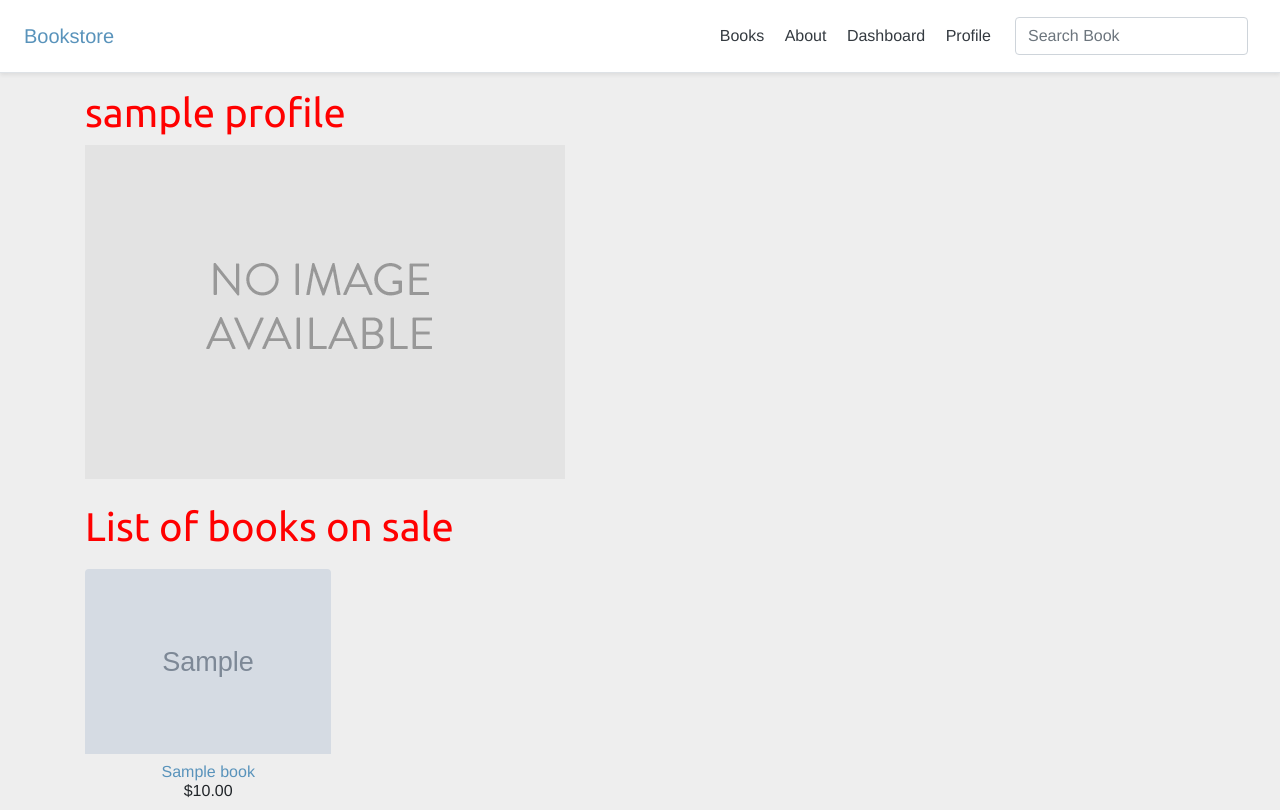
After one commit to Alimov-8/django-bookstore-app, a Django app: a page that uses templates/_base.html in a window 1280 px wide. The commit adds this page. Run offline with Django 3.2, Linux system fonts and the light colour scheme; a user stored in the database is signed in; tables that the repository leaves empty hold one stand-in row (values such as "Sample post"); grey boxes marked "Sample" are stand-in pictures; parts of the project's set-up code (start-up, migrations or seed data) failed here and were passed over; some libraries are stand-ins or nearby versions.

Commit message:
Dashboard View added

```diff
--- a/accounts/urls.py
+++ b/accounts/urls.py
@@ -1,23 +1,28 @@
 from django.urls import path
 from .views import (
-    AccountDetailView,
-    SignupPageView,
-    AccountUpdateView,
-    AccountDeleteView,
+     AccountDetailView,
+     SignupPageView,
+     AccountUpdateView,
+     AccountDeleteView,
+     AccountDashboardDetailView,
 )
 
 urlpatterns = [
-    path('signup/', SignupPageView.as_view(), name='signup'),
+     path('signup/', SignupPageView.as_view(), name='signup'),
 
-    path('profile/<slug:slug>',
-         AccountDetailView.as_view(),
-         name='account_detail'),
+     path('profile/<slug:slug>',
+          AccountDetailView.as_view(),
+          name='account_detail'),
 
-    path('profile/<slug:slug>/update',
-         AccountUpdateView.as_view(),
-         name='account_update'),
+     path('profile/<slug:slug>/update',
+          AccountUpdateView.as_view(),
+          name='account_update'),
 
-    path('profile/<slug:slug>/delete',
-         AccountDeleteView.as_view(),
-         name='account_delete'),
+     path('profile/<slug:slug>/delete',
+          AccountDeleteView.as_view(),
+          name='account_delete'),
+
+     path('<slug:slug>/',
+          AccountDashboardDetailView.as_view(),
+          name='account_dashboard'),
 ]
--- a/accounts/views.py
+++ b/accounts/views.py
@@ -65,3 +65,17 @@ class AccountDeleteView(LoginRequiredMixin,
     def test_func(self):
         obj = self.get_object()
         return obj.slug == self.request.user.slug
+
+
+class AccountDashboardDetailView(LoginRequiredMixin,
+                                 DetailView):
+    model = CustomUser
+    template_name = 'account/account_dashboard.html'
+    login_url = 'account_login'
+
+    def get_context_data(self, **kwargs):
+        context = super(AccountDashboardDetailView,
+                        self).get_context_data(**kwargs)
+        context['book_list'] = Book.objects.filter(seller=self.get_object(),
+                                                   available=True)
+        return context
--- a/templates/_base.html
+++ b/templates/_base.html
@@ -23,6 +23,7 @@
         <a class="p-2 text-dark" href="{% url 'book_list' %}">Books</a>
         <a class="p-2 text-dark" href="{% url 'about' %}">About</a>
         {% if user.is_authenticated %}
+        <a class="p-2 text-dark" href="{% url 'account_dashboard' user.slug %}">Dashboard</a>
         <a class="p-2 text-dark" href="{% url 'account_detail' user.slug %}">Profile</a>
         <!-- <a class="p-2 text-dark" href="{% url 'account_logout' %}">Log Out</a> -->
         {% else %}
--- /dev/null
+++ b/templates/account/account_dashboard.html
@@ -0,0 +1,31 @@
+{% extends '_base.html' %}
+{% load static %}
+{% block title%} Profile {% endblock title %}
+
+{% block content %}
+    <div>
+        <h1>{{user.username}} profile </h1>
+        <img src="
+                {% if C %}
+                    {{ user.image.url }}
+                {% else %}
+                    {% static 'images/no_image.png' %}
+                {% endif %}">
+    </div>
+
+    <div id="main" class="product-list"><br>
+        <h1>List of books on sale</h1>
+
+        {% for book in book_list %}
+            <div class="item">
+                <a href="{{ book.get_absolute_url }}">
+                    <img src="{% if book.cover %}{{ book.cover.url }}{% else %}{% static 'images/no_image.png' %}{% endif %}">
+                </a>
+                <a href="{{ book.get_absolute_url }}">{{ book.title }}</a>
+                <br>
+                ${{ book.price }}
+            </div>
+        {% endfor %}
+    </div>
+
+{% endblock content %}
```
Also changed, not shown: README.md.
